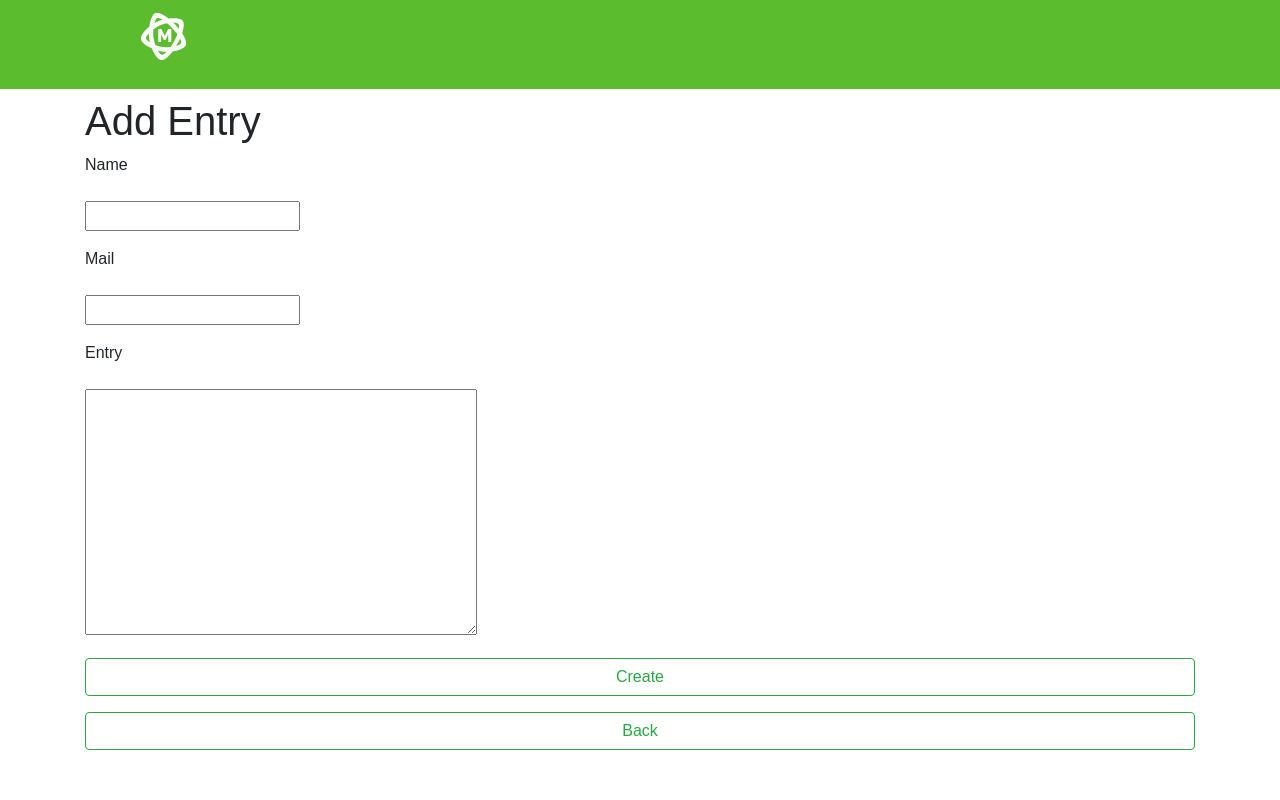
After one commit to coffee3333/python_group_3_exam_6_atai_mamytov, a Django app: page /add/ in a window 1280 px wide. The commit adds this page. Run offline with Django 3.2, Linux system fonts and the light colour scheme; some libraries are stand-ins or nearby versions.

Commit message:
Added book_create,create.html and book_form.html. Changed: url for book create

```diff
--- a/source/main/urls.py
+++ b/source/main/urls.py
@@ -15,9 +15,10 @@ Including another URLconf
 """
 from django.contrib import admin
 from django.urls import path
-from webapp.views import index_view
+from webapp.views import index_view, book_create_view
 
 urlpatterns = [
     path('admin/', admin.site.urls),
-    path('', index_view, name='index')
+    path('', index_view, name='index'),
+    path('add/', book_create_view, name='book_add')
 ]
--- /dev/null
+++ b/source/webapp/forms.py
@@ -0,0 +1,8 @@
+from django import forms
+from django.forms import widgets
+
+
+class BookForm(forms.Form):
+    name_author = forms.CharField(max_length=200, required=False, label='Name')
+    mail_author = forms.CharField(max_length=200, required=False, label='Mail')
+    entry = forms.CharField(max_length=3000, required=False, label='Entry', widget=widgets.Textarea)
--- /dev/null
+++ b/source/webapp/templates/create.html
@@ -0,0 +1,11 @@
+{% extends 'base.html' %}
+
+{% block title %}Add Entry{% endblock %}
+
+{% block content %}
+    <h1 class="mt-2">Add Entry</h1>
+    <form method="POST" action="{% url 'book_add' %}">
+        {% include 'partial/book_form.html' with button_text="Create" %}
+    </form>
+    <a href="{% url 'index' %}"class="btn btn-outline-success btn-block">Back</a>
+{% endblock %}
--- a/source/webapp/templates/index.html
+++ b/source/webapp/templates/index.html
@@ -1,7 +1,7 @@
 {% extends 'base.html' %}
 
 {% block menu %}
-    {% comment %}<a href="{% url 'task_add' %}" class="btn btn-outline-light">Add Article</a>{% endcomment %}
+    <a href="{% url 'book_add' %}" class="btn btn-outline-light">Add entry</a>
 {% endblock %}
 
 {% block content %}
--- /dev/null
+++ b/source/webapp/templates/partial/book_form.html
@@ -0,0 +1,15 @@
+{% csrf_token %}
+
+{% for error in form.non_field_errors %}
+    <p class="form-error">{{ error }}</p>
+{% endfor %}
+
+{% for field in form %}
+    <p><label for="{{ field.id_for_label }}">{{ field.label }}</label></p>
+    {% for error in field.errors %}
+        <p class="form-error">{{ error }}</p>
+    {% endfor %}
+    <p>{{ field }}</p>
+{% endfor %}
+
+<p><input type="submit" value="{{ button_text }}" class="btn btn-outline-success  btn-block"></p>
--- a/source/webapp/views.py
+++ b/source/webapp/views.py
@@ -1,6 +1,7 @@
 from django.shortcuts import render, get_object_or_404, redirect
 from django.shortcuts import render
 from webapp.models import Books
+from webapp.forms import BookForm
 
 
 def index_view(request, *args, **kwargs):
@@ -8,3 +9,20 @@ def index_view(request, *args, **kwargs):
     return render(request, 'index.html', context={
         'books': books
     })
+
+
+def book_create_view(request, *args, **kwargs):
+    if request.method == 'GET':
+        form = BookForm()
+        return render(request, 'create.html', context={'form': form})
+    elif request.method == 'POST':
+        form = BookForm(data=request.POST)
+        if form.is_valid():
+            Books.objects.create(
+                name_author=form.cleaned_data['name_author'],
+                mail_author=form.cleaned_data['mail_author'],
+                entry=form.cleaned_data['entry']
+            )
+            return redirect('index')
+        else:
+            return render(request, 'create.html', context={'form': form})
```
